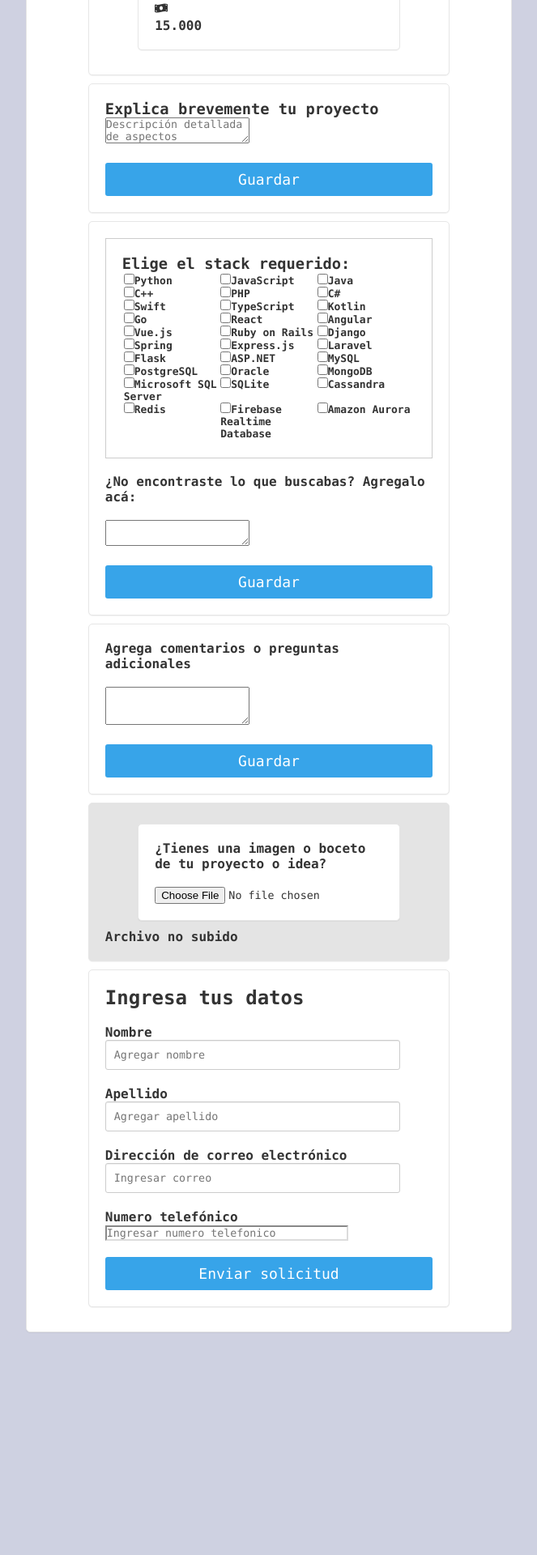
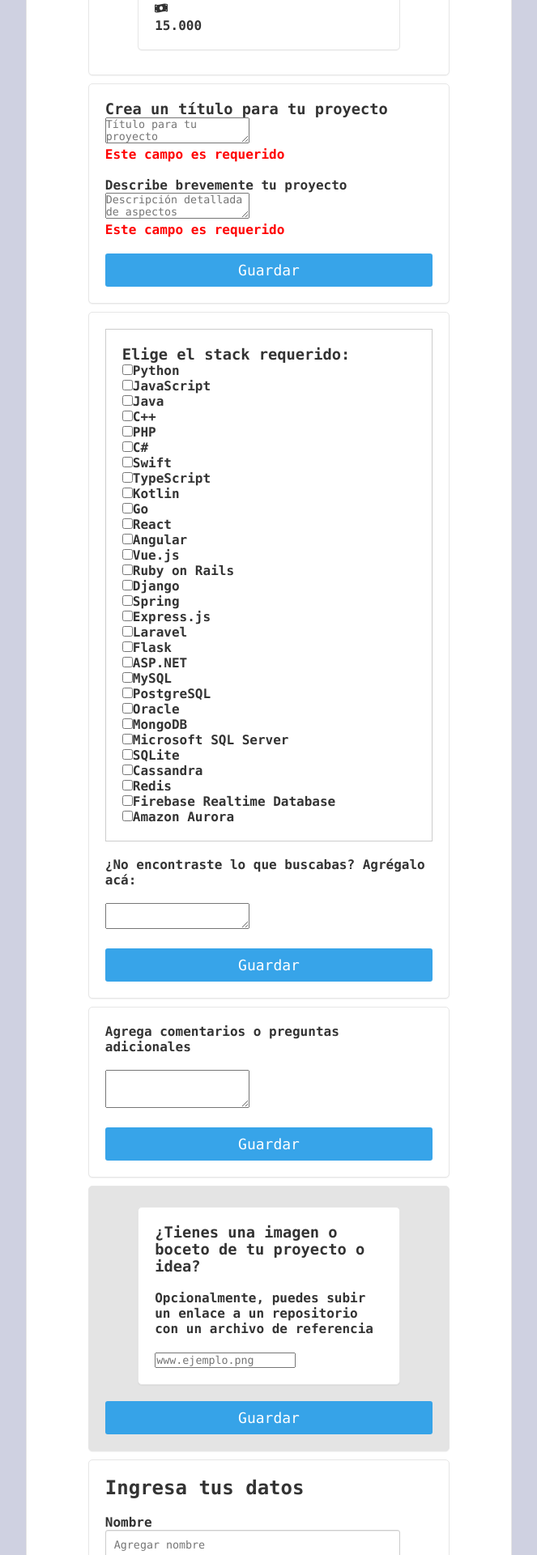
Before and after one commit to guslopezr/freecoders-hito1-v2, a React (Vite) app: page /contactarfreecoder in a window 1280 px wide. Shown: the part 680-2600 px from the top of the page at 81% size, without its empty margins (308-971 px from the left). Before the commit the page ends 2335 px from the top, so only its background shows below. Built offline with nearby package versions, Linux system fonts and the light colour scheme.

Commit message:
cambios en validaciones de diversos componentes

```diff
--- a/src/components/AddSkills.jsx
+++ b/src/components/AddSkills.jsx
@@ -44,16 +44,34 @@ export default function AddSkills() {
   };
 
   const handleSaveLanguages = () => {
+
+    if (selectedLanguages.length === 0) {
+      alert("Por favor selecciona al menos un lenguaje de programación");
+      return;
+    }
     console.log(selectedLanguages);
     // Your code to save selected languages goes here
   };
 
   const handleSaveFrameworks = () => {
+    if (selectedFrameworks.length === 0) {
+      alert("Por favor selecciona al menos un Framework");
+      return;
+    }
+
     console.log(selectedFrameworks);
+
     // Your code to save selected frameworks goes here
   };
 
   const handleSaveDatabases = () => {
+
+    if (selectedDatabases.length === 0) {
+      alert("Por favor selecciona al menos una opción de bases de datos");
+      return;
+    }
+
+
     console.log(selectedDatabases);
     // Your code to save selected databases goes here
   };
--- a/src/components/CrearDatosPerfil.jsx
+++ b/src/components/CrearDatosPerfil.jsx
@@ -8,6 +8,7 @@ export default function CrearDatosPerfil() {
   const [rate, setRate] = useState(10000);
   const [confirmPassword, setConfirmPassword] = useState("");
   const [passwordError, setPasswordError] = useState("");
+  //  const [confirmUrl, setConfirmUrl] = useState("");
 
   const handleRateChange = (event) => {
     setRate(event.target.value);
@@ -69,6 +70,69 @@ export default function CrearDatosPerfil() {
           />
         </Form.Group>
 
+        <br />
+        <Form.Group controlId="formPhone">
+          <Form.Label>Ingresa tu número de teléfono celular</Form.Label>
+          <Form.Control
+            type="tel"
+            placeholder="Formato 5612345678"
+            required
+            pattern="[00-9]{8,14}"
+            aria-label="Campo obligatorio: Teléfono"
+          />
+        </Form.Group>
+
+        <br />
+        <Form noValidate>
+          <Form.Group controlId="formAge">
+            <Form.Label>Edad</Form.Label>
+            <br />
+            <Form.Control
+              type="number"
+              placeholder="Ingresa tu edad"
+              required
+              aria-label="Campo obligatorio: Edad"
+            />
+          </Form.Group>
+        </Form>
+        <br />
+
+        <Form.Group controlId="formUrl">
+          <Form.Label>Ingresa una URL para mostrar foto de perfil</Form.Label>
+          <br />
+          <Form.Control
+            type="url"
+            placeholder="URL foto perfil"
+            required
+            aria-label="Campo obligatorio: URL"
+          />
+        </Form.Group>
+        <br />
+
+        <Form.Group controlId="formUrl">
+          <Form.Label>Perfil de Linkedin</Form.Label>
+          <br />
+          <Form.Control
+            type="url"
+            placeholder="URL de Linkedin"
+            required
+            aria-label="Campo obligatorio: URL"
+          />
+        </Form.Group>
+        <br />
+        <br />
+        <Form.Group controlId="formUrl">
+          <Form.Label>Área de especialidad</Form.Label>
+          <br />
+          <Form.Select required aria-label="Campo obligatorio: Especialidad">
+            <option value="">Seleccione una opción</option>
+            <option value="Frontend">Frontend</option>
+            <option value="Backend">Backend</option>
+            <option value="Fullstack">Fullstack</option>
+          </Form.Select>
+        </Form.Group>
+        <br />
+
         <Form.Group controlId="formPassword">
           <Form.Label>Contraseña</Form.Label>
           <Form.Control
--- a/src/components/CrearOfertaValor.jsx
+++ b/src/components/CrearOfertaValor.jsx
@@ -4,11 +4,17 @@ import { Form, Button } from "react-bootstrap";
 export default function CrearOfertaValor() {
   const [text, setText] = useState("");
   const [imageURL, setImageURL] = useState("");
+  const [errorMessage, setErrorMessage] = useState("");
 
   const handleChange = (event) => {
     const inputText = event.target.value;
     if (inputText.length <= 500) {
       setText(inputText);
+      if (inputText.length < 20) {
+        setErrorMessage("La oferta de valor debe tener al menos 20 caracteres");
+      } else {
+        setErrorMessage("");
+      }
     }
   };
 
@@ -36,10 +42,13 @@ export default function CrearOfertaValor() {
             <Form.Control
               as="textarea"
               rows={3}
+              required
               maxLength={500}
               value={text}
+              placeholder="La reseña debe tener entre 20 y 500 caracteres"
               onChange={handleChange}
             />
+            {errorMessage && <p style={{ color: "red" }}>{errorMessage}</p>}
           </div>
         </Form.Group>
         <br />
@@ -47,7 +56,8 @@ export default function CrearOfertaValor() {
         <Form.Group controlId="formImageURL">
           <Form.Label>Sube una URL con una imagen para tu perfil</Form.Label>
           <Form.Control
-            type="text"
+            type="url"
+            required
             placeholder="https://example.com/image.jpg"
             value={imageURL}
             onChange={handleImageUpload}
--- a/src/components/CrearPortafolio.jsx
+++ b/src/components/CrearPortafolio.jsx
@@ -13,8 +13,12 @@ export default function CrearPortafolio() {
 
   const handleSubmit = (event) => {
     event.preventDefault();
-    console.log(text);
-    // Your code to handle form submission goes here
+    if (text.length >= 20 && text.length <= 500) {
+      console.log(text);
+      // Your code to handle form submission goes here
+    } else {
+      alert("La reseña debe tener entre 20 y 500 caracteres.");
+    }
   };
 
   return (
@@ -30,8 +34,10 @@ export default function CrearPortafolio() {
               as="textarea"
               rows={3}
               maxLength={500}
+              required
               value={text}
               onChange={handleChange}
+              placeholder="La reseña debe tener entre 20 y 500 caracteres"
             />
           </div>
         </Form.Group>
--- a/src/components/CrearRepo.jsx
+++ b/src/components/CrearRepo.jsx
@@ -4,6 +4,8 @@ import { Form, Button } from "react-bootstrap";
 export default function CrearRepo() {
   const [repositoryType, setRepositoryType] = useState("github");
   const [repositoryUrl, setRepositoryUrl] = useState("");
+  const [repositoryReview, setRepositoryReview] = useState("");
+  const [touched, setTouched] = useState(false);
 
   const handleRepositoryTypeChange = (event) => {
     setRepositoryType(event.target.value);
@@ -13,11 +15,30 @@ export default function CrearRepo() {
     setRepositoryUrl(event.target.value);
   };
 
+  const validateRepositoryReview = () => {
+    if (repositoryReview.length < 20 || repositoryReview.length > 500) {
+      return "La reseña del repositorio debe tener entre 20 y 500 caracteres.";
+    }
+  };
+
+  const getValidationState = () => {
+    if (touched) {
+      const validationMessage = validateRepositoryReview();
+      if (validationMessage) {
+        return "error";
+      } else {
+        return "success";
+      }
+    }
+  };
+
   const handleSubmit = (event) => {
     event.preventDefault();
-    // Do something with the repository type and URL, e.g. submit them to a server
-    console.log("Repository type:", repositoryType);
-    console.log("Repository URL:", repositoryUrl);
+    if (repositoryReview.length < 20) {
+      alert("La reseña del repositorio debe tener al menos 20 caracteres.");
+      return;
+    }
+    // save repository data here
   };
 
   return (
@@ -30,6 +51,7 @@ export default function CrearRepo() {
             <Form.Control
               as="select"
               value={repositoryType}
+              required
               onChange={handleRepositoryTypeChange}
             >
               <option value="github">GitHub</option>
@@ -40,9 +62,31 @@ export default function CrearRepo() {
         </Form.Group>
         <Form.Group>
           <br />
-          <Form.Label>Agregar URL del repositorio</Form.Label>
+
+          <Form.Label>Reseña breve del repositorio</Form.Label>
           <Form.Control
             type="text"
+            required
+            onChange={(event) => {
+              const inputText = event.target.value;
+              if (inputText.length <= 500) {
+                setRepositoryReview(inputText);
+              }
+              setTouched(true);
+            }}
+            value={repositoryReview}
+            maxLength={500}
+            placeholder="La reseña debe tener entre 20 y 500 caracteres"
+            isInvalid={getValidationState() === "error"}
+            isValid={getValidationState() === "success"}
+          />
+
+
+          <Form.Label>Agregar URL del repositorio</Form.Label>
+          <br />
+          <Form.Control
+            type="url"
+            required
             value={repositoryUrl}
             onChange={handleRepositoryUrlChange}
           />
--- a/src/views/ContactarFreecoder.jsx
+++ b/src/views/ContactarFreecoder.jsx
@@ -14,6 +14,7 @@ export default function ContactarFreecoder() {
   const [ProgramadorStack, setProgramadorStack] = useState([]);
   const [selectedFile, setSelectedFile] = useState(null);
   const [text, setText] = useState("");
+  const [title, setTitle] = useState("");
   const [description, setDescription] = useState("");
   const [comments, setComments] = useState("");
 
@@ -81,6 +82,10 @@ export default function ContactarFreecoder() {
     localStorage.setItem("comments", comments);
   };
 
+  const handleTitleChange = (event) => {
+    setTitle(event.target.value);
+  };
+
   const handleDescriptionChange = (event) => {
     setDescription(event.target.value);
   };
@@ -123,7 +128,24 @@ export default function ContactarFreecoder() {
 
           <div className="col-xl-9 col-md-8 col-sm-12">
             <div className="maincontainer">
-              <h3>Explica brevemente tu proyecto</h3>
+              <h3>Crea un título para tu proyecto</h3>
+              <form onSubmit={handleSubmit}>
+                <div>
+                  <textarea
+                    id="description"
+                    value={title}
+                    onChange={handleTitleChange}
+                    placeholder="Título para tu proyecto"
+                    required
+                    maxLength={50}
+                  />
+                  <br />
+                  {title.length === 0 && <span style={{ color: 'red' }} >Este campo es requerido</span>}
+                </div>
+              </form>
+              <br />
+              <h4>Describe brevemente tu proyecto</h4>
+
               <form onSubmit={handleSubmit}>
                 <div>
                   <textarea
@@ -132,18 +154,23 @@ export default function ContactarFreecoder() {
                     onChange={handleDescriptionChange}
                     placeholder="Descripción detallada de aspectos funcionales"
                     required
+                    maxLength={1000}
                   />
+                  <br />
+                  {description.length === 0 && <span style={{ color: 'red' }}>Este campo es requerido</span>}
+
                 </div>
-                <button type="submit" onClick={handleSaveButtonClick}>
-                  Guardar
-                </button>
               </form>
+              <button type="submit" onClick={handleSaveButtonClick}>
+                Guardar
+              </button>
             </div>
+
 
             <div className="maincontainer">
               <div className="stack-orden">
                 <h3 className="stack-titulo">Elige el stack requerido:</h3>
-                <Form className="maincontainer-tecs">
+                <Form>
                   {[
                     "Python",
                     "JavaScript",
@@ -190,7 +217,7 @@ export default function ContactarFreecoder() {
               </div>
               <br />
               <div className="stack-comentarios">
-                <h4>¿No encontraste lo que buscabas? Agregalo acá:</h4>
+                <h4>¿No encontraste lo que buscabas? Agrégalo acá:</h4>
                 <br />
                 <form className="form-texto" onSubmit={handleSubmitComments}>
                   <div>
@@ -227,6 +254,7 @@ export default function ContactarFreecoder() {
                 <Form.Control
                   as="textarea"
                   rows={3}
+                  required
                   maxLength={500}
                   value={text}
                   onChange={handleChange}
@@ -249,18 +277,30 @@ export default function ContactarFreecoder() {
                 style={{ backgroundColor: "#E4E4E4" }}
               >
                 <div className="maincontainer">
-                  <h4> ¿Tienes una imagen o boceto de tu proyecto o idea?</h4>
+                  <h3> ¿Tienes una imagen o boceto de tu proyecto o idea?</h3>
+                  <br />
+                  <p>
+                    Opcionalmente, puedes subir un enlace a un repositorio con
+                    un archivo de referencia
+                  </p>
                   <br />
                   <label>
                     <input
-                      type="file"
-                      accept=".pdf,.doc,.docx,.png,.jpg,.jpeg"
+                      type="url"
                       onChange={handleFileChange}
-                      placeholder="sube tu idea aca de manera opcional"
+                      placeholder="www.ejemplo.png"
+                      required
                     />
                   </label>
                 </div>
-                <p>{selectedFile ? selectedFile.name : "Archivo no subido"}</p>
+                <Button
+                  variant="primary"
+                  type="submit"
+                  className="button-guardar"
+                  onClick={handleSaveButtonClick}
+                >
+                  Guardar
+                </Button>
               </div>
             </div>
 
@@ -271,23 +311,36 @@ export default function ContactarFreecoder() {
               <br />
               <Form.Group controlId="formName">
                 <Form.Label>Nombre</Form.Label>
-                <Form.Control type="text" placeholder="Agregar nombre" />
+                <Form.Control
+                  type="text"
+                  required
+                  placeholder="Agregar nombre"
+                />
               </Form.Group>
 
               <Form.Group controlId="formLastName">
                 <Form.Label>Apellido</Form.Label>
-                <Form.Control type="text" placeholder="Agregar apellido" />
+                <Form.Control
+                  type="text"
+                  required
+                  placeholder="Agregar apellido"
+                />
               </Form.Group>
 
               <Form.Group controlId="formEmail">
                 <Form.Label>Dirección de correo electrónico</Form.Label>
-                <Form.Control type="email" placeholder="Ingresar correo" />
+                <Form.Control
+                  type="email"
+                  required
+                  placeholder="Ingresar correo"
+                />
               </Form.Group>
               <Form.Group controlId="formTelefono">
                 <Form.Label>Numero telefónico</Form.Label>
                 <div>
                   <Form.Control
                     type="number"
+                    required
                     placeholder="Ingresar numero telefonico"
                     style={{ width: "300px", borderColor: "#dcdcdc" }}
                   />
```
Also changed, not shown: ResumenCambiosGL.txt.
